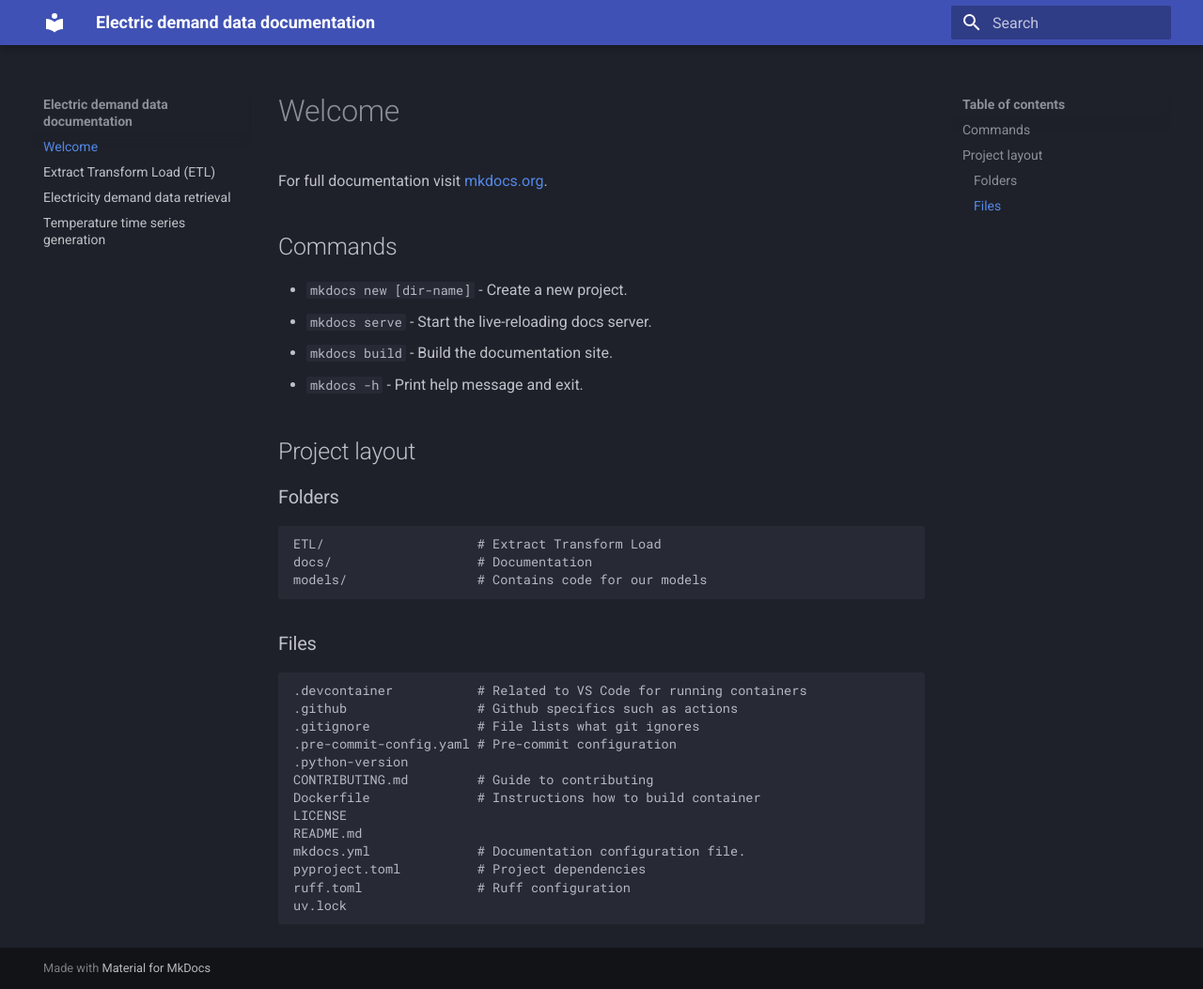
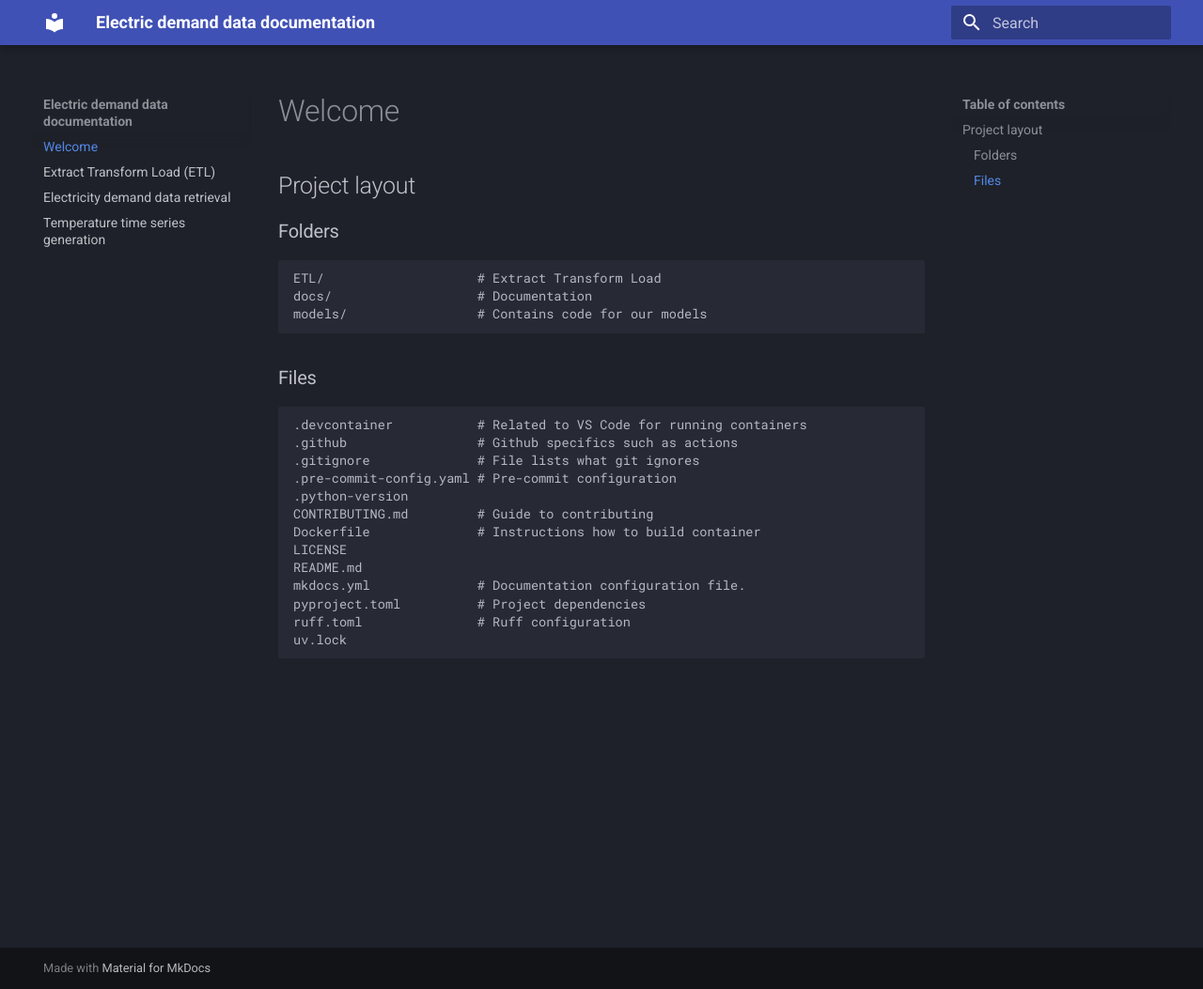
Before and after one commit to open-energy-transition/electric-demand-data, an MkDocs documentation site: the page built from docs/index.md, in a window 1280 px wide and 1053 px high. Shown: the whole window at 94% size. Built offline with MkDocs 1.6.1 and Material for MkDocs 9.7.7, drawn with Linux system fonts in a browser that asks for light colours.

Commit message:
Mkdocs text removal

```diff
--- a/docs/index.md
+++ b/docs/index.md
@@ -1,15 +1,6 @@
 # Welcome
 
 
-
-For full documentation visit [mkdocs.org](https://www.mkdocs.org).
-
-## Commands
-
-* `mkdocs new [dir-name]` - Create a new project.
-* `mkdocs serve` - Start the live-reloading docs server.
-* `mkdocs build` - Build the documentation site.
-* `mkdocs -h` - Print help message and exit.
 
 ## Project layout
 
```
